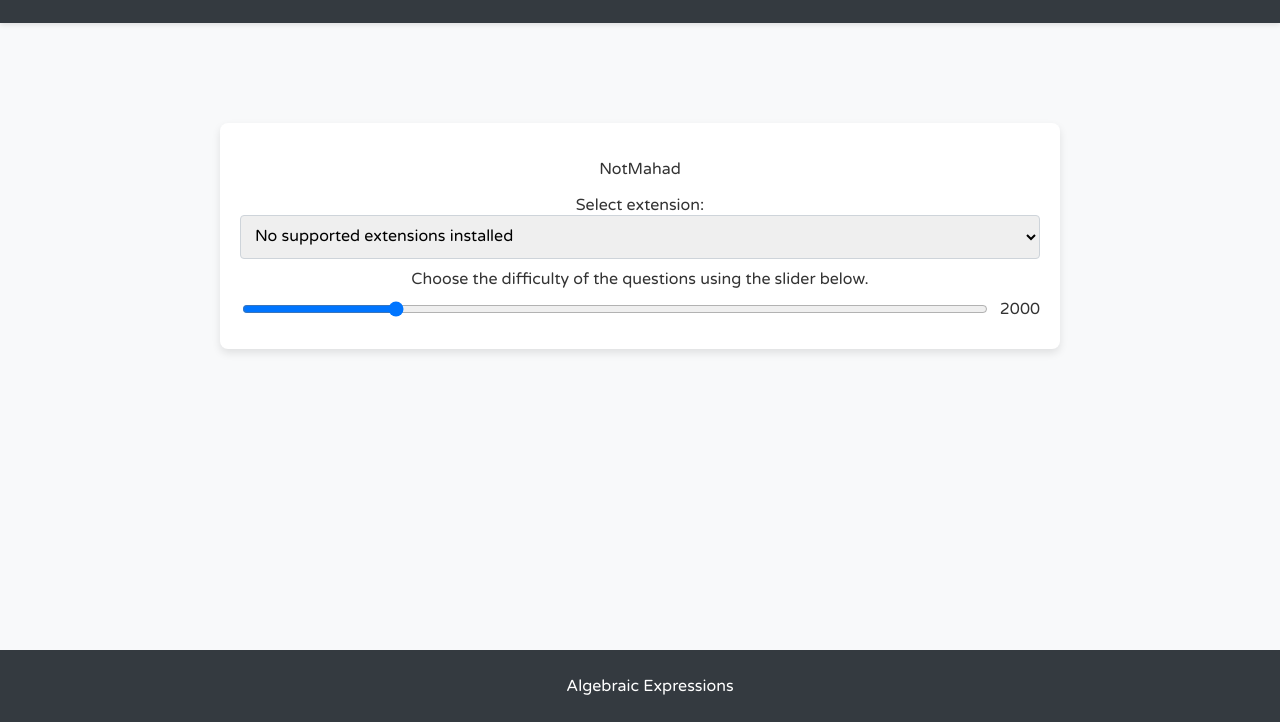
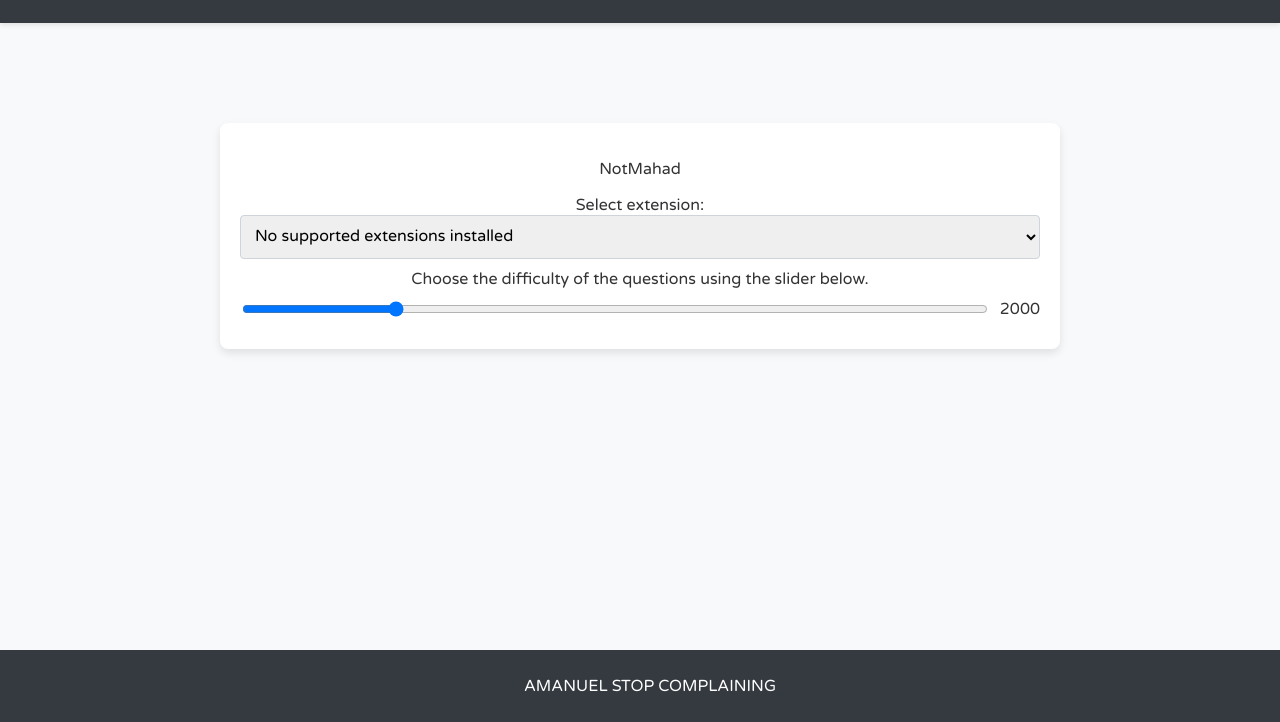
Before and after one commit to mahadabubaker/mahadabubaker.github.io, a plain HTML site: page index.html in a window 1280 px wide. Shown: the part 78-800 px from the top of the page. Drawn offline with Linux system fonts and the light colour scheme.

Commit message:
Update index.html

```diff
--- a/index.html
+++ b/index.html
@@ -184,7 +184,7 @@
   <div id="killExtensionText"></div>
 
   <footer>
-    <p>Algebraic Expressions</a></p>
+    <p>AMANUEL STOP COMPLAINING</a></p>
   </footer>
 
   <script>
```
